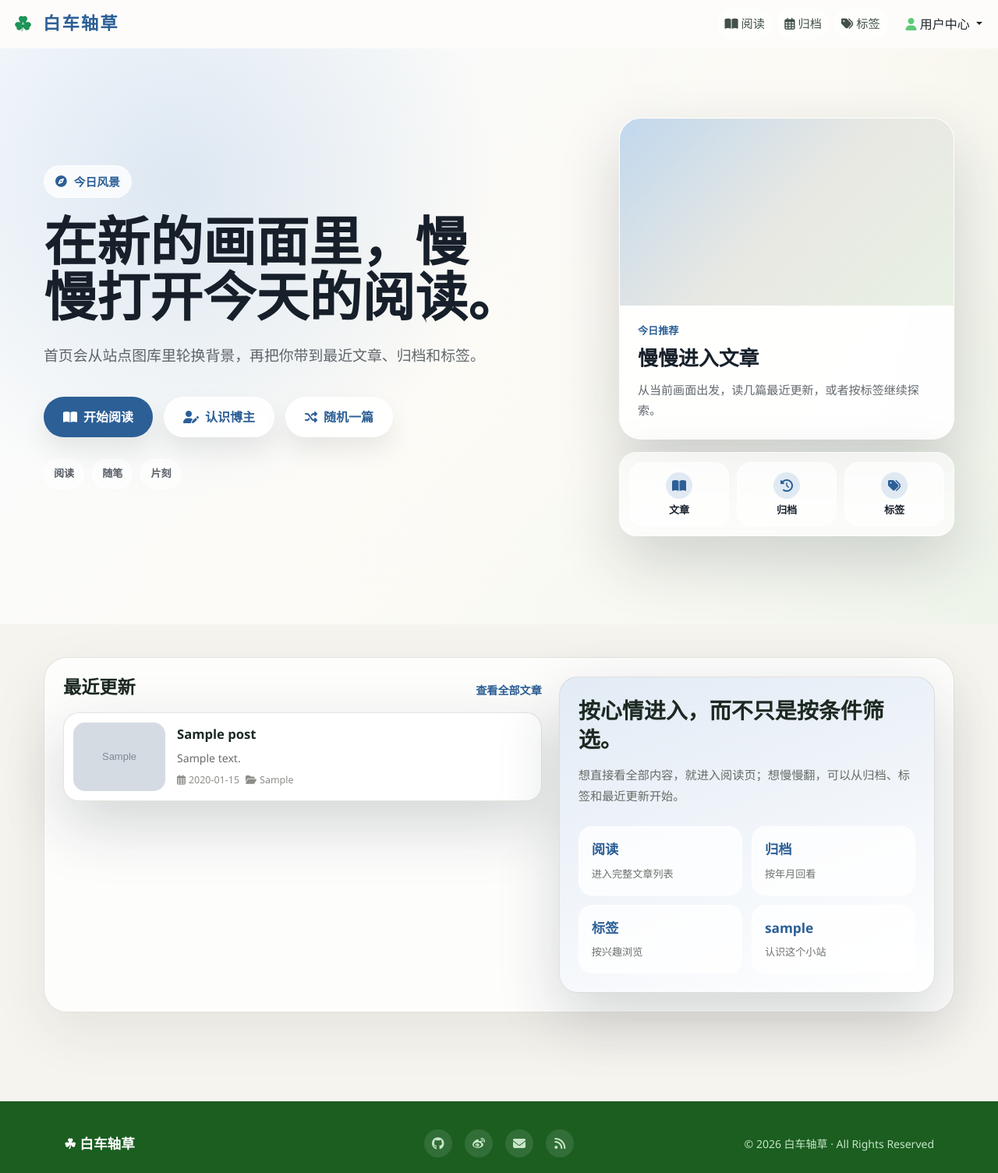
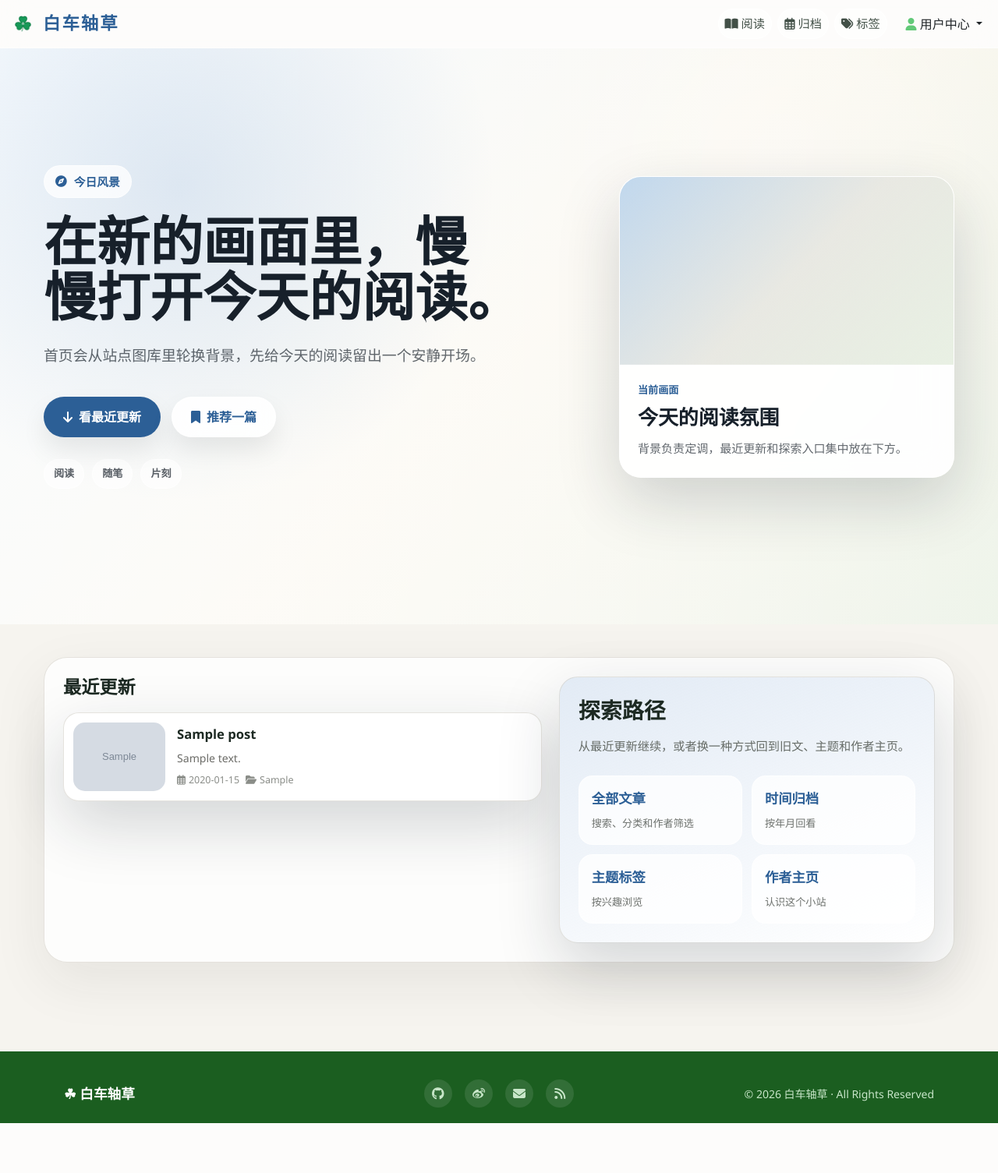
Before and after one commit to saitoasukakuku/clover-blog, a Django app: page / in a window 1280 px wide. Shown: the whole page at 78% size. After the commit the page ends 1441 px from the top, so only its background shows below. Run offline with Django 4.2, Linux system fonts and the light colour scheme; tables that the repository leaves empty hold one stand-in row (values such as "Sample post"); grey boxes marked "Sample" are stand-in pictures; some libraries are stand-ins or nearby versions.

Commit message:
fix: streamline homepage exploration

```diff
--- a/白车轴草/blog/templates/home.html
+++ b/白车轴草/blog/templates/home.html
@@ -201,7 +201,6 @@
     }
 
     .home-feature-card,
-    .home-ambient-card,
     .home-post-card,
     .home-explore-panel {
         backdrop-filter: blur(20px);
@@ -249,54 +248,6 @@
         font-size: .94rem;
         line-height: 1.75;
         margin: 0;
-    }
-
-    .home-ambient-card {
-        background: rgba(255, 255, 255, .62);
-        border-radius: 22px;
-        display: grid;
-        gap: 10px;
-        grid-template-columns: repeat(3, minmax(0, 1fr));
-        padding: 12px;
-    }
-
-    .home-ambient-link {
-        align-items: center;
-        background: rgba(255, 255, 255, .66);
-        border: 1px solid rgba(255, 255, 255, .78);
-        border-radius: 18px;
-        color: var(--home-text);
-        display: grid;
-        gap: 7px;
-        min-height: 82px;
-        padding: 12px 8px;
-        place-items: center;
-        text-align: center;
-        text-decoration: none;
-        transition: background .2s ease, transform .2s ease;
-    }
-
-    .home-ambient-link:hover {
-        background: var(--home-paper-strong);
-        color: var(--home-accent-strong);
-        transform: translateY(-1px);
-    }
-
-    .home-ambient-link i {
-        align-items: center;
-        background: var(--home-accent-soft);
-        border-radius: 999px;
-        color: var(--home-accent-strong);
-        display: inline-flex;
-        height: 34px;
-        justify-content: center;
-        width: 34px;
-    }
-
-    .home-ambient-link span {
-        font-size: .82rem;
-        font-weight: 900;
-        line-height: 1.2;
     }
 
     .home-carousel-controls {
@@ -373,14 +324,6 @@
         font-size: 1.45rem;
         font-weight: 900;
         margin: 0;
-    }
-
-    .home-section-head a {
-        color: var(--home-accent-strong);
-        font-size: .88rem;
-        font-weight: 900;
-        text-decoration: none;
-        white-space: nowrap;
     }
 
     .home-post-list {
@@ -578,22 +521,16 @@
                     <span>今日风景</span>
                 </div>
                 <h1 class="home-title" id="homeHeadline">在新的画面里，慢慢打开今天的阅读。</h1>
-                <p class="home-lead" id="homeLead">首页会从站点图库里轮换背景，再把你带到最近文章、归档和标签。</p>
+                <p class="home-lead" id="homeLead">首页会从站点图库里轮换背景，先给今天的阅读留出一个安静开场。</p>
                 <div class="home-actions">
-                    <a class="home-btn home-btn-primary" href="{% url 'index' %}">
-                        <i class="fas fa-book-open"></i>
-                        <span>开始阅读</span>
+                    <a class="home-btn home-btn-primary" href="#home-latest">
+                        <i class="fas fa-arrow-down"></i>
+                        <span>看最近更新</span>
                     </a>
-                    {% if owner %}
-                    <a class="home-btn" href="{% url 'author_profile' owner.username %}">
-                        <i class="fas fa-user-pen"></i>
-                        <span>认识博主</span>
-                    </a>
-                    {% endif %}
                     {% if featured_post %}
                     <a class="home-btn" href="{% url 'post_detail' featured_post.id %}">
-                        <i class="fas fa-shuffle"></i>
-                        <span>随机一篇</span>
+                        <i class="fas fa-bookmark"></i>
+                        <span>推荐一篇</span>
                     </a>
                     {% endif %}
                 </div>
@@ -608,24 +545,10 @@
                 <article class="home-feature-card">
                     <div class="home-feature-preview" id="homeFeaturePreview"></div>
                     <div class="home-feature-body">
-                        <div class="home-eyebrow">今日推荐</div>
-                        <div class="home-card-title" id="homeCardTitle">慢慢进入文章</div>
-                        <p class="home-card-text" id="homeCardText">从当前画面出发，读几篇最近更新，或者按标签继续探索。</p>
+                        <div class="home-eyebrow">当前画面</div>
+                        <div class="home-card-title" id="homeCardTitle">今天的阅读氛围</div>
+                        <p class="home-card-text" id="homeCardText">背景负责定调，最近更新和探索入口集中放在下方。</p>
                     </div>
-                </article>
-                <article class="home-ambient-card">
-                    <a class="home-ambient-link" href="{% url 'index' %}">
-                        <i class="fas fa-book-open"></i>
-                        <span>文章</span>
-                    </a>
-                    <a class="home-ambient-link" href="{% url 'archive' %}">
-                        <i class="fas fa-clock-rotate-left"></i>
-                        <span>归档</span>
-                    </a>
-                    <a class="home-ambient-link" href="{% url 'tags' %}">
-                        <i class="fas fa-tags"></i>
-                        <span>标签</span>
-                    </a>
                 </article>
             </aside>
         </div>
@@ -634,12 +557,11 @@
         {% endif %}
     </section>
 
-    <section class="home-content-preview" aria-label="最近更新和探索入口">
+    <section class="home-content-preview" id="home-latest" aria-label="最近更新和探索入口">
         <div class="home-preview-shell">
             <div>
                 <div class="home-section-head">
                     <h2>最近更新</h2>
-                    <a href="{% url 'index' %}">查看全部文章</a>
                 </div>
                 <div class="home-post-list">
                     {% for recent_post in recent_posts %}
@@ -668,24 +590,24 @@
 
             <aside class="home-explore-panel">
                 <div>
-                    <h2>按心情进入，而不只是按条件筛选。</h2>
-                    <p>想直接看全部内容，就进入阅读页；想慢慢翻，可以从归档、标签和最近更新开始。</p>
+                    <h2>探索路径</h2>
+                    <p>从最近更新继续，或者换一种方式回到旧文、主题和作者主页。</p>
                     <div class="home-explore-grid">
                         <a class="home-explore-item" href="{% url 'index' %}">
-                            <strong>阅读</strong>
-                            <span>进入完整文章列表</span>
+                            <strong>全部文章</strong>
+                            <span>搜索、分类和作者筛选</span>
                         </a>
                         <a class="home-explore-item" href="{% url 'archive' %}">
-                            <strong>归档</strong>
+                            <strong>时间归档</strong>
                             <span>按年月回看</span>
                         </a>
                         <a class="home-explore-item" href="{% url 'tags' %}">
-                            <strong>标签</strong>
+                            <strong>主题标签</strong>
                             <span>按兴趣浏览</span>
                         </a>
                         {% if profile %}
                         <a class="home-explore-item" href="{% if owner %}{% url 'author_profile' owner.username %}{% else %}{% url 'index' %}{% endif %}">
-                            <strong>{{ profile.display_name }}</strong>
+                            <strong>作者主页</strong>
                             <span>认识这个小站</span>
                         </a>
                         {% endif %}
--- a/白车轴草/blog/views.py
+++ b/白车轴草/blog/views.py
@@ -82,63 +82,39 @@ HOMEPAGE_THEME_PRESETS = [
         'accent': '#5f8fc8',
         'accent_strong': '#2c5f96',
         'accent_soft': 'rgba(95, 143, 200, .18)',
-        'kicker': '晨湖 · 清透',
-        'headline': '让每次进入网站，都像翻开一张新的明信片。',
-        'lead': '首页背景从图片库轮播，文字、按钮和卡片颜色跟着图片气质变化。读者先感受到这一刻的氛围，再进入文章、归档或标签。',
-        'card_title': '湖边醒来的阅读时间',
-        'card_text': '蓝色和雪山适合清透的第一屏，按钮和标签会切换成偏冷的蓝色。',
-        'moods': ['清晨', '远山', '慢生活'],
     },
     {
         'accent': '#c8893e',
         'accent_strong': '#8a5726',
         'accent_soft': 'rgba(200, 137, 62, .20)',
-        'kicker': '秋屋 · 温暖',
-        'headline': '先坐下来，再慢慢读几篇文章。',
-        'lead': '当背景切到木屋和秋色，首页文案可以更像邀请。整体从清透变成温暖，适合生活记录和博主介绍。',
-        'card_title': '木屋旁边的慢阅读',
-        'card_text': '暖色背景适合把“认识博主”和“最近文章”做得更有亲近感。',
-        'moods': ['秋天', '木屋', '随笔'],
     },
     {
         'accent': '#d06a54',
         'accent_strong': '#9a3e31',
         'accent_soft': 'rgba(208, 106, 84, .20)',
-        'kicker': '夕照 · 强烈',
-        'headline': '把一天的尾声，写进新的开场。',
-        'lead': '夕阳和红叶更有戏剧感，适合让标题更短、更有画面。首页可以不是固定气质，而是随图库变化。',
-        'card_title': '夕色里的首页入口',
-        'card_text': '强色图片需要更厚的遮罩，文字保持清楚，按钮使用更深的主题色。',
-        'moods': ['夕阳', '红叶', '故事'],
     },
     {
         'accent': '#8aa0b8',
         'accent_strong': '#4f657c',
         'accent_soft': 'rgba(138, 160, 184, .22)',
-        'kicker': '雪林 · 安静',
-        'headline': '安静一点，也能让网站更有记忆。',
-        'lead': '雪景时减少装饰和饱和度，首页会变得更平静。适合展示归档、标签和长期阅读入口。',
-        'card_title': '雪地里的安静入口',
-        'card_text': '冷色低饱和背景适合突出文章和归档，不需要太多动效。',
-        'moods': ['雪景', '安静', '归档'],
     },
 ]
 HOMEPAGE_COPY_PRESETS = [
     {
         'kicker': '今日风景',
         'headline': '在新的画面里，慢慢打开今天的阅读。',
-        'lead': '首页会从站点图库里轮换背景，再把你带到最近文章、归档和标签。',
-        'card_title': '慢慢进入文章',
-        'card_text': '从当前画面出发，读几篇最近更新，或者按标签继续探索。',
+        'lead': '首页会从站点图库里轮换背景，先给今天的阅读留出一个安静开场。',
+        'card_title': '今天的阅读氛围',
+        'card_text': '背景负责定调，最近更新和探索入口集中放在下方。',
         'moods': ['阅读', '随笔', '片刻'],
     },
     {
         'kicker': '小站入口',
         'headline': '换一张背景，也换一种进入网站的心情。',
-        'lead': '每次停留都可以从不同画面开始，但入口保持清楚：文章、归档、标签和博主主页。',
-        'card_title': '从这里开始',
-        'card_text': '先看最近更新，再决定是继续阅读，还是回到归档慢慢翻。',
-        'moods': ['最近更新', '归档', '标签'],
+        'lead': '每次停留都可以从不同画面开始，真正的内容仍然清楚地排在下方。',
+        'card_title': '清爽一点的首页',
+        'card_text': '首屏只留下氛围和主要动作，具体路径交给下方探索区。',
+        'moods': ['入口', '近况', '回看'],
     },
     {
         'kicker': '白车轴草',
@@ -151,9 +127,9 @@ HOMEPAGE_COPY_PRESETS = [
     {
         'kicker': '随手翻看',
         'headline': '不急着搜索，也可以顺着画面随手翻一翻。',
-        'lead': '如果没有明确目标，就从首页继续往下看最近更新；如果想找主题，再进入标签页。',
+        'lead': '如果没有明确目标，就先从最近更新看起，再慢慢找到感兴趣的方向。',
         'card_title': '顺着兴趣继续',
-        'card_text': '文章列表适合检索，首页更适合先停一下，再选一个方向进入。',
+        'card_text': '首页先保留停留感，检索和回看入口集中在后面的内容区。',
         'moods': ['停留', '探索', '慢读'],
     },
 ]
```
Also changed, not shown: 白车轴草/blog/tests.py (+16 -3 lines).
